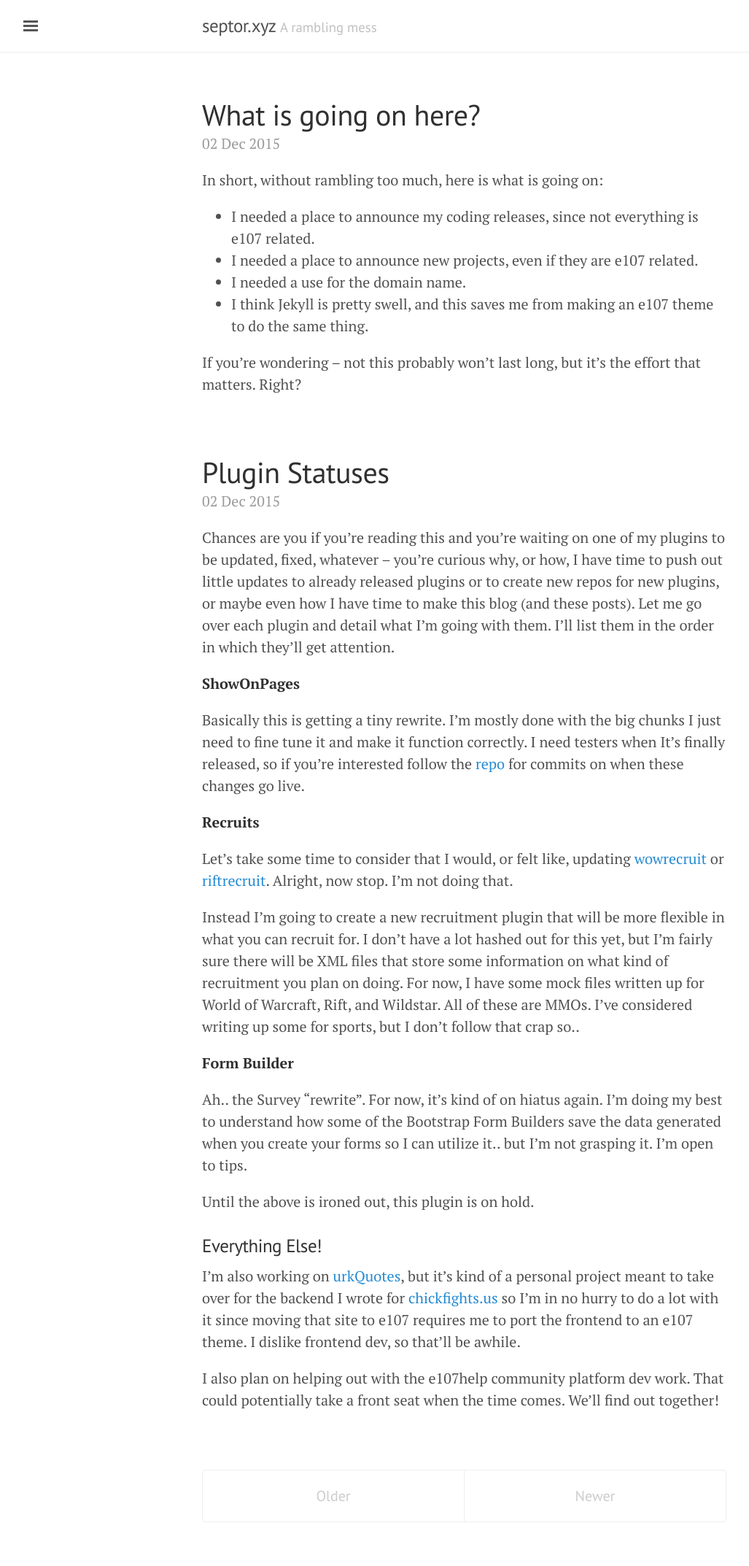
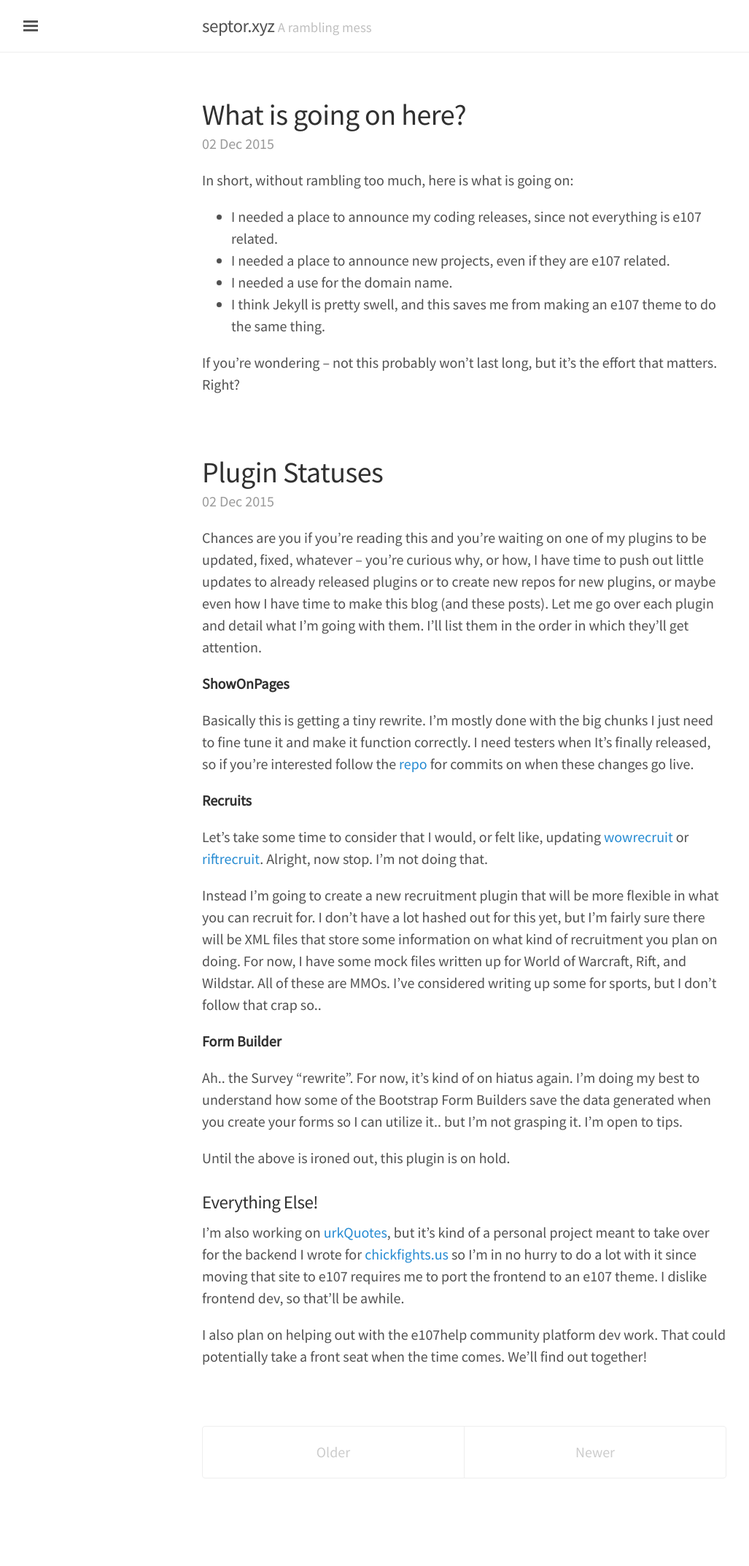
Before and after one commit to septor/septor.github.io, a Jekyll site: the page built from index.html, in a window 1280 px wide. Shown: the whole page at 73% size, without its empty margins (3-1030 px from the left). Built offline with Jekyll 4.4.1, drawn with Linux system fonts in a browser that asks for light colours; the list of posts is cut into pages by our own code; after the commit the page ends 2086 px from its top, so only the background shows below that.

Commit message:
font swap

```diff
--- a/_includes/head.html
+++ b/_includes/head.html
@@ -18,7 +18,7 @@
   <link rel="stylesheet" href="{{ site.baseurl }}/public/css/poole.css">
   <link rel="stylesheet" href="{{ site.baseurl }}/public/css/syntax.css">
   <link rel="stylesheet" href="{{ site.baseurl }}/public/css/lanyon.css">
-  <link rel="stylesheet" href="https://fonts.googleapis.com/css?family=PT+Serif:400,400italic,700%7CPT+Sans:400">
+  <link rel="stylesheet" href="https://fonts.googleapis.com/css?family=Source+Sans+Pro">
 
   <!-- Icons -->
   <link rel="shortcut icon" href="{{ site.baseurl }}/public/favicon.ico">
--- a/public/css/lanyon.css
+++ b/public/css/lanyon.css
@@ -41,11 +41,11 @@ body {
 }
 
 html {
-  font-family: "PT Serif", Georgia, "Times New Roman", serif;
+  font-family: "Source Sans Pro", Georgia, "Times New Roman", serif;
 }
 
 h1, h2, h3, h4, h5, h6 {
-  font-family: "PT Sans", Helvetica, Arial, sans-serif;
+  font-family: "Source Sans Pro", Helvetica, Arial, sans-serif;
   font-weight: 400;
   color: #313131;
   letter-spacing: -.025rem;
@@ -148,7 +148,7 @@ h1, h2, h3, h4, h5, h6 {
   width: 14rem;
   visibility: hidden;
   overflow-y: auto;
-  font-family: "PT Sans", Helvetica, Arial, sans-serif;
+  font-family: "Source Sans Pro", Helvetica, Arial, sans-serif;
   font-size: .875rem; /* 15px */
   color: rgba(255,255,255,.6);
   background-color: #202020;
@@ -368,7 +368,7 @@ a.sidebar-nav-item:focus {
   overflow: hidden; /* clearfix */
   margin-left: -1rem;
   margin-right: -1rem;
-  font-family: "PT Sans", Helvetica, Arial, sans-serif;
+  font-family: "Source Sans Pro", Helvetica, Arial, sans-serif;
   color: #ccc;
   text-align: center;
 }
```
